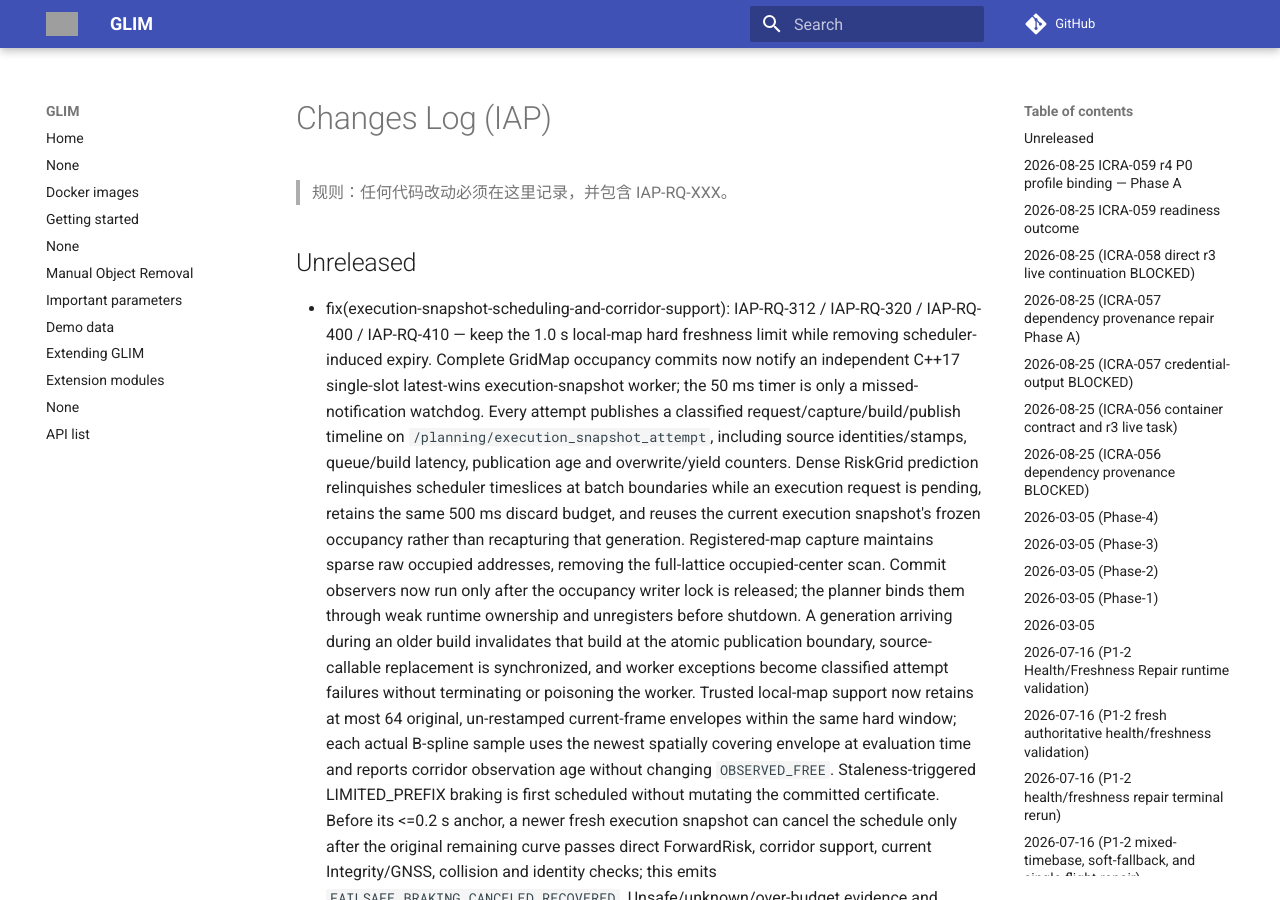
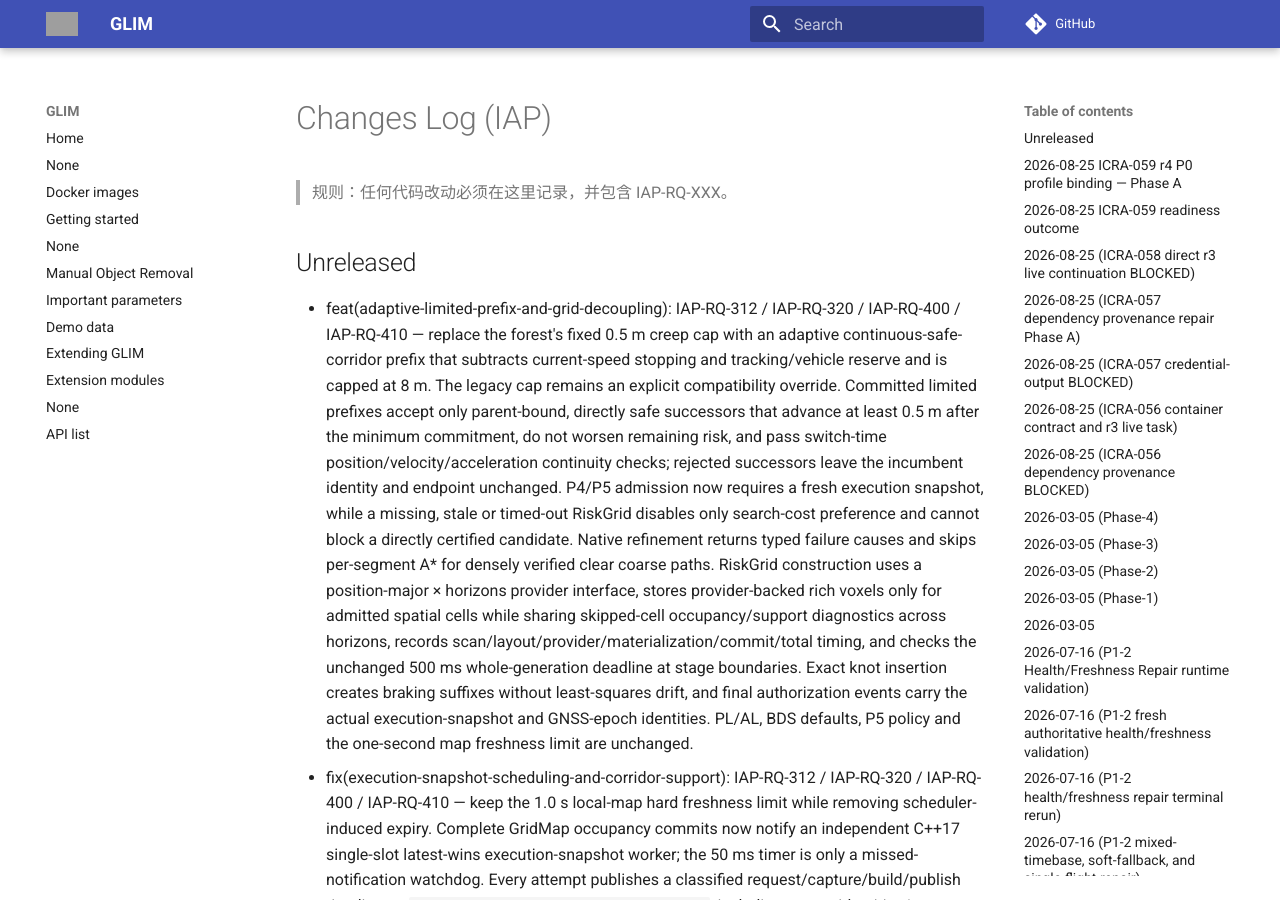
Before and after one commit to Printeger/iap, an MkDocs documentation site: the page built from docs/CHANGES.md, in a window 1280 px wide and 900 px high. Built offline with MkDocs 1.6.1 and Material for MkDocs 9.7.7, drawn with Linux system fonts in a browser that asks for light colours; nearby versions of some CDN libraries; comment, search, counter and statistics services are not loaded; some of the changed text lies outside the part shown; grey boxes are pictures that could not be loaded.

Commit message:
docs: define direct limited-prefix authority contract

```diff
--- a/docs/CHANGES.md
+++ b/docs/CHANGES.md
@@ -3,6 +3,28 @@
 > 规则：任何代码改动必须在这里记录，并包含 IAP-RQ-XXX。
 
 ## Unreleased
+- feat(adaptive-limited-prefix-and-grid-decoupling): IAP-RQ-312 /
+  IAP-RQ-320 / IAP-RQ-400 / IAP-RQ-410 — replace the forest's fixed 0.5 m
+  creep cap with an adaptive continuous-safe-corridor prefix that subtracts
+  current-speed stopping and tracking/vehicle reserve and is capped at 8 m.
+  The legacy cap remains an explicit compatibility override. Committed limited
+  prefixes accept only parent-bound, directly safe successors that advance at
+  least 0.5 m after the minimum commitment, do not worsen remaining risk, and
+  pass switch-time position/velocity/acceleration continuity checks; rejected
+  successors leave the incumbent identity and endpoint unchanged. P4/P5
+  admission now requires a fresh execution snapshot, while a missing, stale or
+  timed-out RiskGrid disables only search-cost preference and cannot block a
+  directly certified candidate. Native refinement returns typed failure
+  causes and skips per-segment A* for densely verified clear coarse paths.
+  RiskGrid construction uses a position-major × horizons provider interface,
+  stores provider-backed rich voxels only for admitted spatial cells while
+  sharing skipped-cell occupancy/support diagnostics across horizons, records
+  scan/layout/provider/materialization/commit/total timing, and checks the
+  unchanged 500 ms whole-generation deadline at stage boundaries. Exact knot
+  insertion creates braking suffixes without least-squares drift, and final
+  authorization events carry the actual execution-snapshot and GNSS-epoch
+  identities. PL/AL, BDS defaults, P5 policy and the one-second map freshness
+  limit are unchanged.
 - fix(execution-snapshot-scheduling-and-corridor-support): IAP-RQ-312 /
   IAP-RQ-320 / IAP-RQ-400 / IAP-RQ-410 — keep the 1.0 s local-map hard
   freshness limit while removing scheduler-induced expiry. Complete GridMap
```
Also changed, not shown: docs/spec/conventions.md (+33 -4 lines), docs/spec/talk_spec.md (+14 -1 lines).
